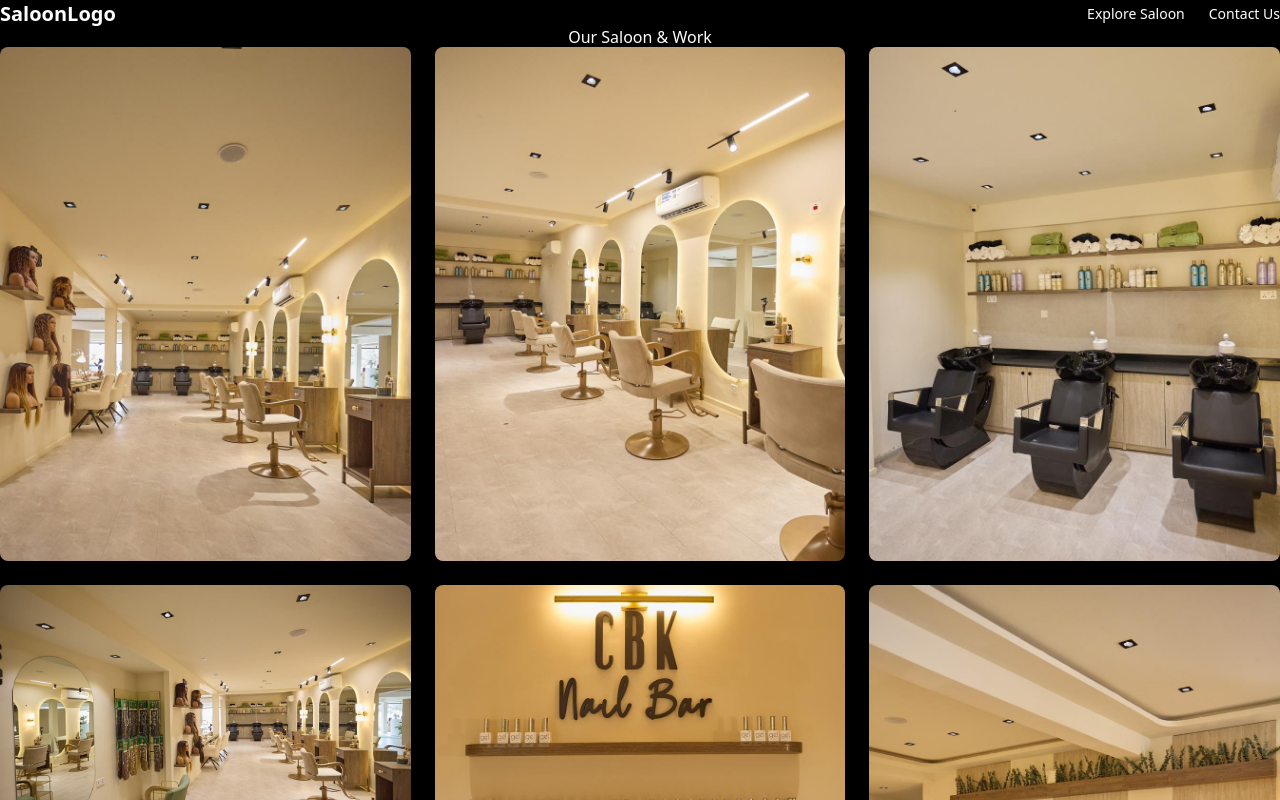
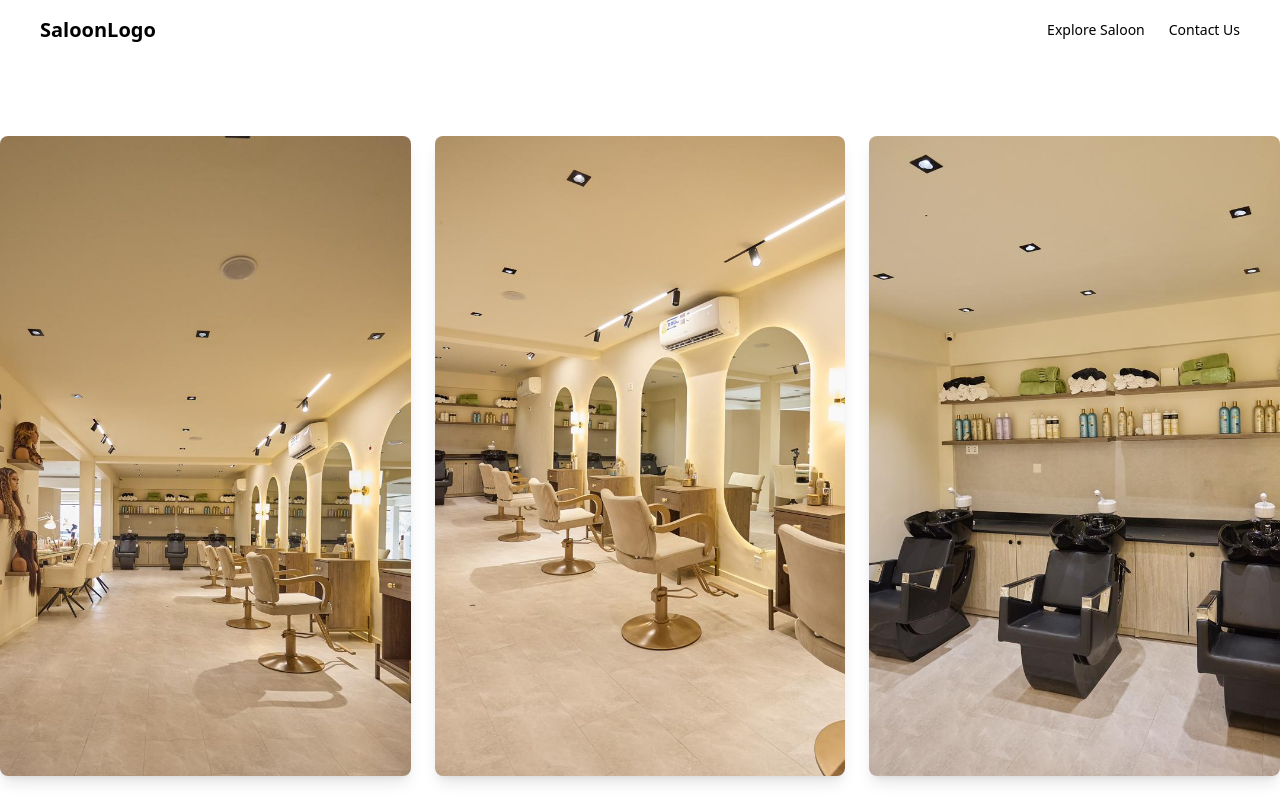
Before and after one commit to coderhanzo/cbk-landing-page, a React (Vite) app: page /explore in a window 1280 px wide. Shown: the top 800 px of the page. Built offline with nearby package versions, Linux system fonts and the light colour scheme.

Commit message:
first-commit

```diff
--- a/src/App.jsx
+++ b/src/App.jsx
@@ -10,12 +10,12 @@ export default function App() {
   const [menuOpen, setMenuOpen] = useState(false);
 
   return (
-    <div className="bg-black text-white min-h-screen">
+    <div className=" text-white min-h-screen ">
       {loading ? (
         <LoadingScreen onComplete={() => setLoading(false)} />
       ) : (
         <>
-          <nav className="flex justify-between items-center p-4 md:px-10 relative">
+          <nav className="flex text-black justify-between items-center p-4 md:px-10 ">
             <Link to="/" className="text-xl font-bold">SaloonLogo</Link>
 
             {/* Desktop Nav */}
@@ -33,7 +33,7 @@ export default function App() {
 
             {/* Mobile Nav Menu */}
             {menuOpen && (
-              <div className="absolute top-full left-0 w-full bg-black flex flex-col items-center text-sm gap-4 py-4 md:hidden z-50">
+              <div className=" top-full left-0 w-full bg-black flex flex-col items-center text-sm gap-4 py-4 md:hidden z-50">
                 <Link to="/" onClick={() => setMenuOpen(false)}>Home</Link>
                 <Link to="/explore" onClick={() => setMenuOpen(false)}>Explore</Link>
                 <Link to="/contact" onClick={() => setMenuOpen(false)}>Contact</Link>
--- a/src/components/ExploreGallery.jsx
+++ b/src/components/ExploreGallery.jsx
@@ -1,4 +1,5 @@
 import { motion } from "framer-motion";
+import pic from "../assets/imgs/01.jpeg";
 
 export default function ExploreGallery() {
   const images = [
@@ -19,26 +20,42 @@ export default function ExploreGallery() {
   ];
 
   return (
+    <div>
       <motion.section
         initial={{ opacity: 0 }}
         animate={{ opacity: 1 }}
-      className="py-20 px-4 md:px-20 min-h-screen bg-black text-white"
+        // className="py-20 px-4 md:px-20 min-h-screen bg-black text-white"
       >
-      <h2 className="text-3xl font-semibold text-center mb-10">Our Saloon & Work</h2>
+        <h2 className="text-3xl font-semibold text-center mb-10">
+          Our Saloon & Work
+        </h2>
         <div className="grid grid-cols-1 md:grid-cols-3 gap-6">
           {images.map((src, i) => (
-          <motion.img
+            <motion.div
               key={i}
-            src={src}
-            alt={`Work ${i + 1}`}
-            className="rounded-lg shadow-lg hover:scale-105 transition-transform"
+              className="w-full h-[40rem] overflow-hidden rounded-lg shadow-lg"
               whileHover={{ scale: 1.05 }}
               initial={{ opacity: 0, scale: 0.9 }}
               animate={{ opacity: 1, scale: 1 }}
               transition={{ delay: i * 0.2, duration: 0.4 }}
+            >
+              <img
+                src={src}
+                alt={`Work ${i + 1}`}
+                className="w-full h-full object-cover transition-transform"
               />
+            </motion.div>
           ))}
         </div>
       </motion.section>
+      {/* <div>
+        <div className=" grid grid-col-3text-black h-[15rem] w-[14rem] bg-gray-200 rounded-lg overflow-hidden shadow-lg object-cover">
+          <img src={pic} alt="" />
+          <img src={pic} alt="" />
+          <img src={pic} alt="" />
+          <img src={pic} alt="" />
+        </div>
+      </div> */}
+    </div>
   );
 }
--- a/src/components/HeroCarousel.jsx
+++ b/src/components/HeroCarousel.jsx
@@ -7,29 +7,65 @@ export default function HeroCarousel() {
     <motion.section
       initial={{ opacity: 0, y: 20 }}
       animate={{ opacity: 1, y: 0 }}
-      className="relative w-full min-h-screen flex items-center justify-center overflow-hidden"
+      className="relative min-h-screen flex justify-center items-center overflow-hidden"
     >
       <div className="absolute top-0 left-0 w-full h-full -z-10">
-        <Carousel autoPlay infiniteLoop showThumbs={false} showStatus={false} interval={4000}>
-          <div><img src="/src/assets/imgs/15.jpg" alt="Saloon 1" /></div>
-          <div><img src="/src/assets/imgs/16.jpg" alt="Saloon 1" /></div>
-          <div><img src="/src/assets/imgs/17.jpg" alt="Saloon 1" /></div>
-          <div><img src="/src/assets/imgs/18.jpg" alt="Saloon 1" /></div>
-          <div><img src="/src/assets/imgs/19.jpg" alt="Saloon 1" /></div>
-          <div><img src="/src/assets/imgs/20.jpg" alt="Saloon 1" /></div>
-          <div><img src="/src/assets/imgs/21.jpg" alt="Saloon 1" /></div>
-          <div><img src="/src/assets/imgs/22.jpg" alt="Saloon 1" /></div>
-          <div><img src="/src/assets/imgs/23.jpg" alt="Saloon 1" /></div>
-
+        <Carousel
+          autoPlay
+          infiniteLoop
+          showThumbs={false}
+          showStatus={false}
+          interval={4000}
+        >
+          <div>
+            <img src="/src/assets/imgs/15.jpg" alt="Saloon 1" />
+          </div>
+          <div>
+            <img src="/src/assets/imgs/16.jpg" alt="Saloon 1" />
+          </div>
+          <div>
+            <img src="/src/assets/imgs/17.jpg" alt="Saloon 1" />
+          </div>
+          <div>
+            <img src="/src/assets/imgs/18.jpg" alt="Saloon 1" />
+          </div>
+          <div>
+            <img src="/src/assets/imgs/19.jpg" alt="Saloon 1" />
+          </div>
+          <div>
+            <img src="/src/assets/imgs/20.jpg" alt="Saloon 1" />
+          </div>
+          <div>
+            <img src="/src/assets/imgs/21.jpg" alt="Saloon 1" />
+          </div>
+          <div>
+            <img src="/src/assets/imgs/22.jpg" alt="Saloon 1" />
+          </div>
+          <div>
+            <img src="/src/assets/imgs/23.jpg" alt="Saloon 1" />
+          </div>
         </Carousel>
       </div>
 
-      <motion.div initial={{ opacity: 0, y: 40 }} animate={{ opacity: 1, y: 0 }} className="text-center backdrop-blur-md p-6 rounded-xl">
-        <h1 className="text-4xl md:text-6xl font-bold mb-4">Experience Beauty Redefined</h1>
-        <p className="mb-6 text-lg md:text-xl">Your journey to elegance starts here.</p>
+      <motion.div
+        initial={{ opacity: 0, y: 40 }}
+        animate={{ opacity: 1, y: 0 }}
+        className=" backdrop-blur-sm rounded-lg flex flex-col items-center py-[5rem] w-[65rem] justify-center text-white"
+      >
+        <p className="text-[4rem]">Experience Beauty Redefined</p>
         <div className="flex flex-col md:flex-row gap-4 justify-center">
-          <a href="https://yourecommercesite.com" className="bg-white text-black py-2 px-6 rounded-full text-sm font-semibold">Shop Now</a>
-          <a href="https://bookingpage.com" className="bg-white text-black py-2 px-6 rounded-full text-sm font-semibold">Book Appointment</a>
+          <a
+            href="https://yourecommercesite.com"
+            className=" text-white bg-black py-2 px-6 rounded-full hover:text-black hover:bg-white font-semibold"
+          >
+            Shop Now
+          </a>
+          <a
+            href="https://bookingpage.com"
+            className="bg-white text-black py-2 px-6 rounded-full hover:bg-black hover:text-white  font-semibold"
+          >
+            Book Appointment
+          </a>
         </div>
       </motion.div>
     </motion.section>
--- a/src/index.css
+++ b/src/index.css
@@ -1,3 +1,3 @@
 @import "tailwindcss";
-@import "tailwindcss/preflight";
+/* @import "tailwindcss/preflight"; */
 /* @tailwind utilities; */
```
Also changed, not shown: 1 other file (tests, documents, lock files or other folders). Lines whose indentation alone changed are shown as unchanged.
